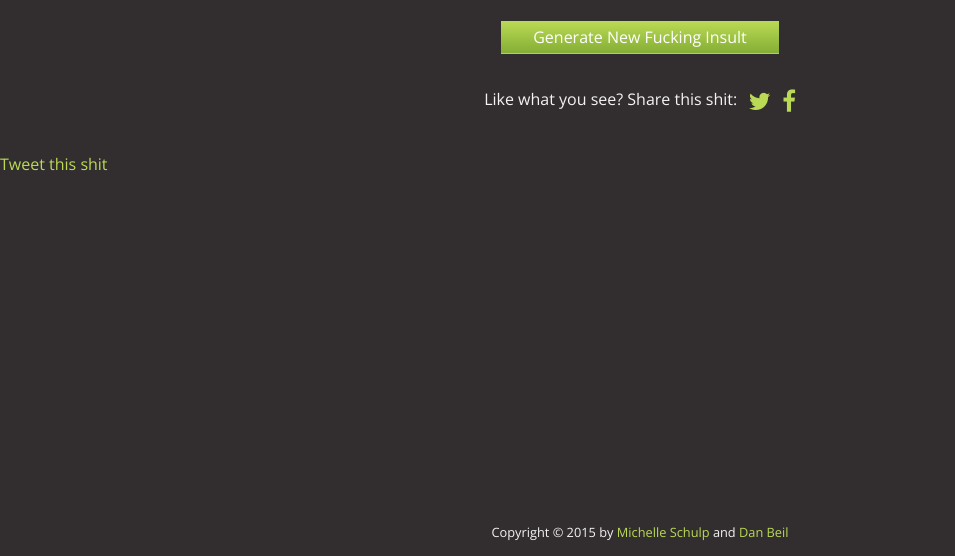
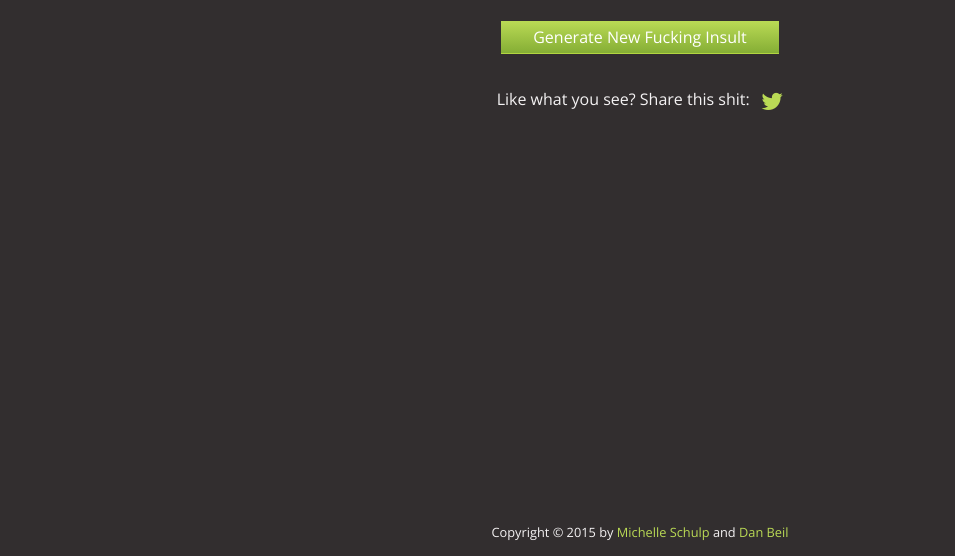
Before and after one commit to marktimemedia/insult-generator, a plain HTML site: page index.html in a window 1280 px wide. Shown: the part 244-800 px from the top of the page, without its empty margins (0-955 px from the left). Drawn offline with nearby package versions, Linux system fonts and the light colour scheme.

Commit message:
fucking minor text changes

```diff
--- a/index.html
+++ b/index.html
@@ -51,13 +51,13 @@
 
 				<div class="fucking shares">
 					<p class="mothafuckin">Like what you see? Share this shit: </p>
-					<a class="fa fa-twitter twitter-share-button"></a>
-					<a class="fa fa-facebook facebook-share-button"></a>
+					<a class="fa fa-twitter twitter-share-button" href="https://twitter.com/intent/tweet?url=http://www.fuckinginsultgenerator.com/&text=Hello%20world" target="_blank"></a>
+					<!--<a class="fa fa-facebook facebook-share-button"></a>-->
 				</div>
 
 			</section>
 
-			<a class="twitter-share-button" href="https://twitter.com/intent/tweet?url=http://www.fuckinginsultgenerator.com/&text=Hello%20world" target="_blank">Tweet this shit</a>
+
 
 		</main>
 
--- a/js/insult.js
+++ b/js/insult.js
@@ -105,7 +105,7 @@
 
 		var fuckingDescriptionAgain = fuckingDescription.replace( '<span class="ass"></span>', randFuckingArray[0] + ' ' + randFuckingArray[1] );
 
-		var newFuckingUrl = fuckingSpit[0] + 'text=' + randFuckingArray[0] + ' ' + randFuckingArray[1] + ': noun - ' + fuckingDescriptionAgain + ' Get yours at ' ;
+		var newFuckingUrl = fuckingSpit[0] + 'text=' + randFuckingArray[0] + ' ' + randFuckingArray[1] + ' (noun) "' + fuckingDescriptionAgain + '" Get yours at' ;
 
 		// alert( fuckingDescriptionAgain );
 
```
